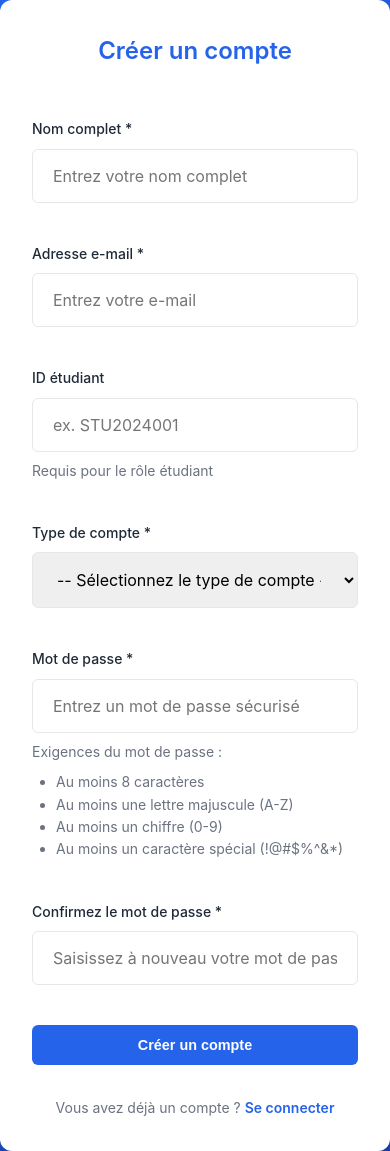
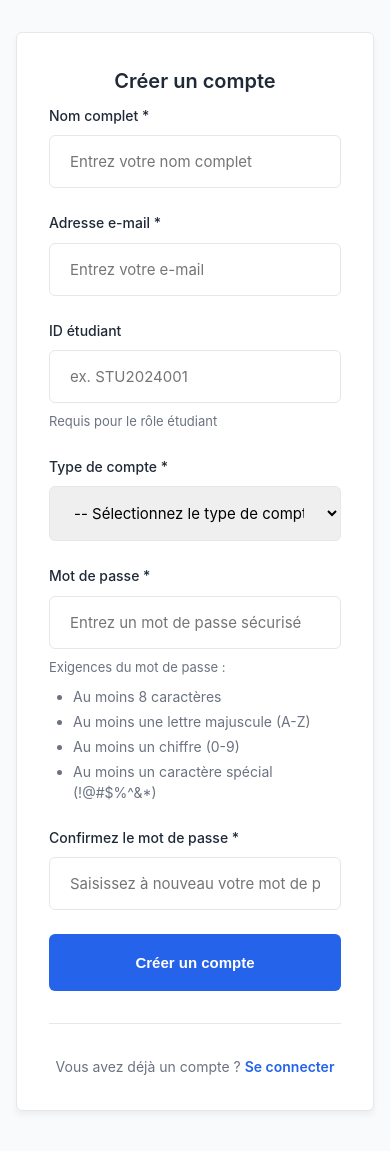
Before and after one commit to DebelYoussef/uni_events, a PHP site: page /unievents/pages/auth/register.php in a window 390 px wide. After the commit the page ends 1111 px from the top, so only its background shows below. Run offline with PHP 8.4, Linux system fonts and the light colour scheme.

Commit message:
fix: adjust CSS for responsive auth card design
Improve auth card layout to prevent overflow and enhance
professionalism.

```diff
--- a/public/css/style.css
+++ b/public/css/style.css
@@ -476,44 +476,118 @@ footer a:hover {
     justify-content: center;
     align-items: center;
     min-height: 100vh;
-    background: linear-gradient(135deg, var(--primary-color) 0%, var(--primary-dark) 100%);
+    padding: calc(var(--spacing-unit) * 4);
+    background-color: var(--light-bg);
 }
 
 .auth-card {
     background-color: white;
-    border-radius: 0.75rem;
-    box-shadow: 0 20px 25px rgba(0, 0, 0, 0.1);
+    border-radius: 0.5rem;
+    border: 1px solid var(--border-color);
+    box-shadow: 0 4px 6px rgba(0, 0, 0, 0.05);
     width: 100%;
-    max-width: 400px;
-    padding: calc(var(--spacing-unit) * 8);
+    max-width: 440px;
+    padding: calc(var(--spacing-unit) * 6) calc(var(--spacing-unit) * 6);
 }
 
 .auth-card h1 {
     text-align: center;
-    margin-bottom: calc(var(--spacing-unit) * 6);
-    color: var(--primary-color);
+    margin-bottom: calc(var(--spacing-unit) * 1);
+    color: var(--text-dark);
+    font-size: 1.5rem;
+}
+
+.auth-card .auth-subtitle {
+    text-align: center;
+    color: var(--text-light);
+    margin-bottom: calc(var(--spacing-unit) * 5);
+    font-size: 0.9375rem;
 }
 
 .auth-card .form-group {
-    margin-bottom: calc(var(--spacing-unit) * 5);
+    margin-bottom: calc(var(--spacing-unit) * 3);
+}
+
+.auth-card label {
+    font-size: 0.875rem;
+    font-weight: 500;
+    color: var(--text-dark);
+    margin-bottom: calc(var(--spacing-unit) * 1);
+}
+
+.auth-card input[type="text"],
+.auth-card input[type="email"],
+.auth-card input[type="password"],
+.auth-card select {
+    padding: calc(var(--spacing-unit) * 2) calc(var(--spacing-unit) * 2.5);
+    font-size: 0.9375rem;
+    border-radius: 0.375rem;
 }
 
 .auth-card .btn {
     width: 100%;
+    padding: calc(var(--spacing-unit) * 2.5) calc(var(--spacing-unit) * 4);
+    font-size: 0.9375rem;
+    margin-top: calc(var(--spacing-unit) * 2);
+}
+
+.auth-card .form-help {
+    font-size: 0.8125rem;
+    color: var(--text-light);
+    margin-top: calc(var(--spacing-unit) * 1);
+}
+
+.auth-card .form-help ul {
+    margin-top: calc(var(--spacing-unit) * 1);
+    margin-left: calc(var(--spacing-unit) * 3);
+    font-size: 0.8125rem;
+    line-height: 1.5;
+}
+
+.auth-card .form-help ul li {
+    margin-bottom: calc(var(--spacing-unit) * 0.5);
+}
+
+.auth-card .form-error {
+    font-size: 0.8125rem;
 }
 
 .auth-footer {
     text-align: center;
     margin-top: calc(var(--spacing-unit) * 4);
+    padding-top: calc(var(--spacing-unit) * 4);
+    border-top: 1px solid var(--border-color);
 }
 
 .auth-footer p {
     margin-bottom: 0;
     color: var(--text-light);
+    font-size: 0.875rem;
 }
 
 .auth-footer a {
     font-weight: 600;
+    color: var(--primary-color);
+}
+
+.auth-divider {
+    display: flex;
+    align-items: center;
+    margin: calc(var(--spacing-unit) * 4) 0;
+}
+
+.auth-divider::before,
+.auth-divider::after {
+    content: '';
+    flex: 1;
+    height: 1px;
+    background-color: var(--border-color);
+}
+
+.auth-divider span {
+    padding: 0 calc(var(--spacing-unit) * 2);
+    color: var(--text-light);
+    font-size: 0.8125rem;
 }
 
 /* ========== Responsive ========== */
@@ -554,12 +628,23 @@ footer a:hover {
         font-size: 14px;
     }
 
+    .auth-container {
+        padding: calc(var(--spacing-unit) * 2);
+        align-items: flex-start;
+        padding-top: calc(var(--spacing-unit) * 4);
+    }
+
     .auth-card {
         padding: calc(var(--spacing-unit) * 4);
+        border-radius: 0.375rem;
+    }
+
+    .auth-card h1 {
+        font-size: 1.25rem;
     }
 
     .btn {
-        padding: calc(var(--spacing-unit) * 1.5) calc(var(--spacing-unit) * 3);
-        font-size: 0.9rem;
+        padding: calc(var(--spacing-unit) * 2) calc(var(--spacing-unit) * 3);
+        font-size: 0.875rem;
     }
 }
```
